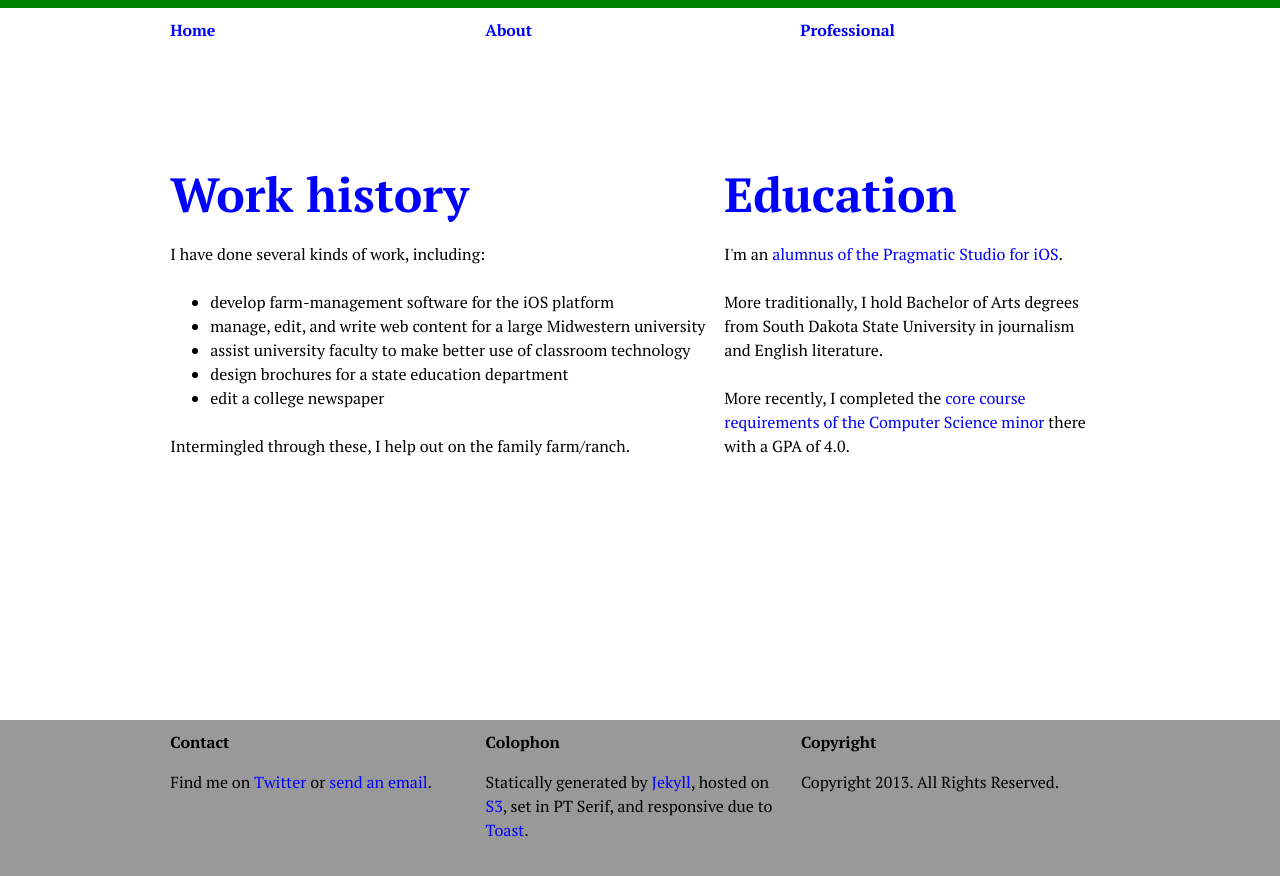
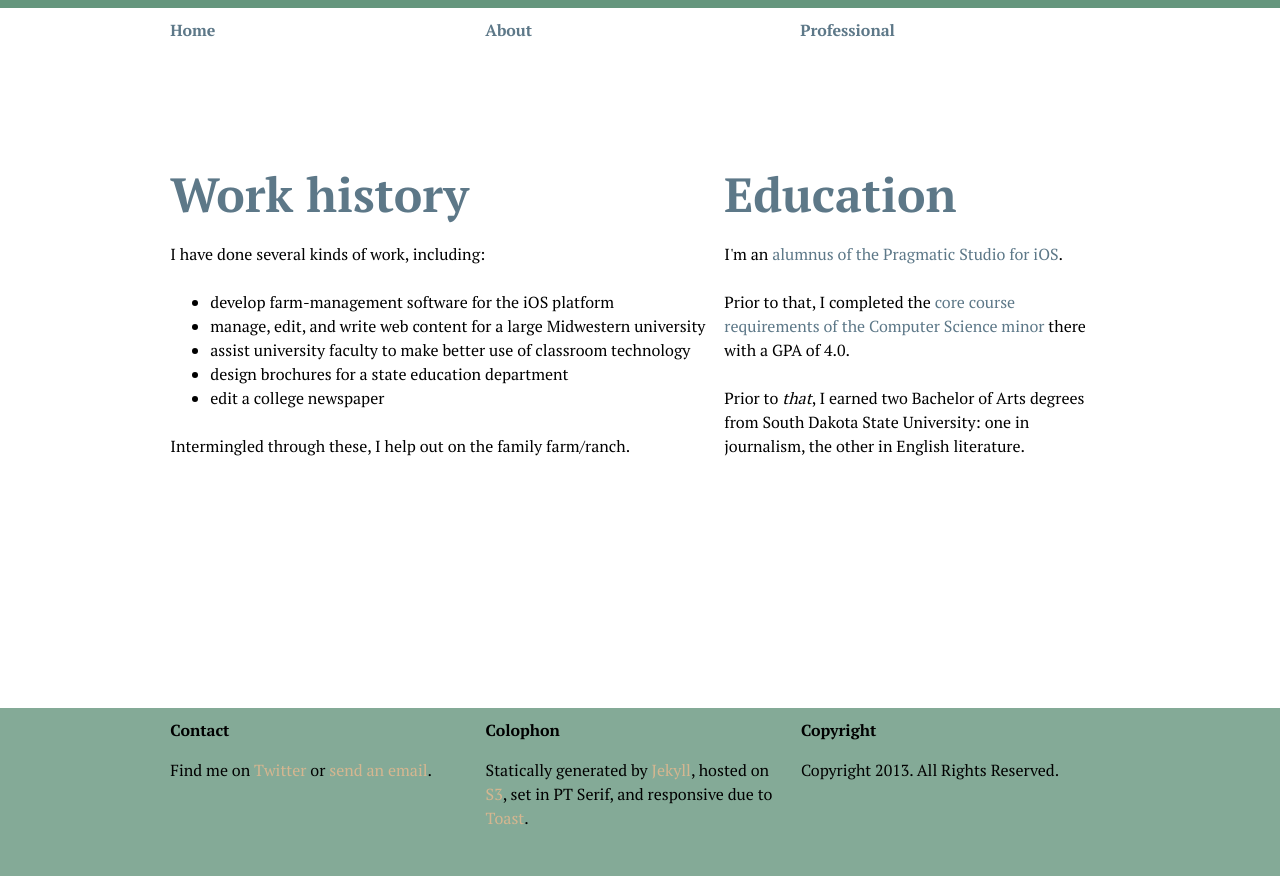
Before and after one commit to ebsen/ebsen.me, a Jekyll site: the page built from professional/index.html, in a window 1280 px wide. Shown: the top 876 px of the page. Built offline with Jekyll 4.4.1, drawn with Linux system fonts in a browser that asks for light colours.

Commit message:
Colors better, slight copy edits to Education

```diff
--- a/css/overrides.css
+++ b/css/overrides.css
@@ -2,13 +2,18 @@
 	COLORS
 *************/
 .top-bar {
-	background-color: green;
+	background-color: #65967D; /*green*/
 }
 h1, a {
-	color: blue; /* 'a' will eventually be strongest blue, h* will be lightest */
+	color: #5D7888; /* 'a' will eventually be strongest blue, h* will be lightest */
 }
 footer {
-	background-color: #999;
+	background-color: #84AA97; /*999*/
+/*	font-color: white;*/
+/*	color: white;*/
+}
+footer a {
+	color: #D5B690;
 }
 
 /*************
@@ -39,6 +44,6 @@ footer {
 	position: fixed;
 	left: 0px;
 	bottom: 0px;
-	height: 180px;
+	height: 12em;
 	width: 100%;
 }
--- a/professional/index.html
+++ b/professional/index.html
@@ -18,6 +18,7 @@ title: Professional
 <div class="grid-5">
 	<h1 id="education">Education</h1>
 	<p>I'm an <a href="http://pragmaticstudio.com/alumni/erik">alumnus of the Pragmatic Studio for iOS</a>.</p>
-	<p>More traditionally, I hold Bachelor of Arts degrees from South Dakota State University in journalism and English literature.</p>
-	<p>More recently, I completed the <a href="http://catalog.sdstate.edu/preview_program.php?catoid=18&poid=2763&returnto=1320">core course requirements of the Computer Science minor</a> there with a GPA of 4.0.</p>
+	<p>Prior to that, I completed the <a href="http://catalog.sdstate.edu/preview_program.php?catoid=18&poid=2763&returnto=1320">core course requirements of the Computer Science minor</a> there with a GPA of 4.0.</p>
+	<p>Prior to <em>that</em>, I earned two Bachelor of Arts degrees from South Dakota State University: one in journalism, the other in English literature.</p>
+
 </div>
```
